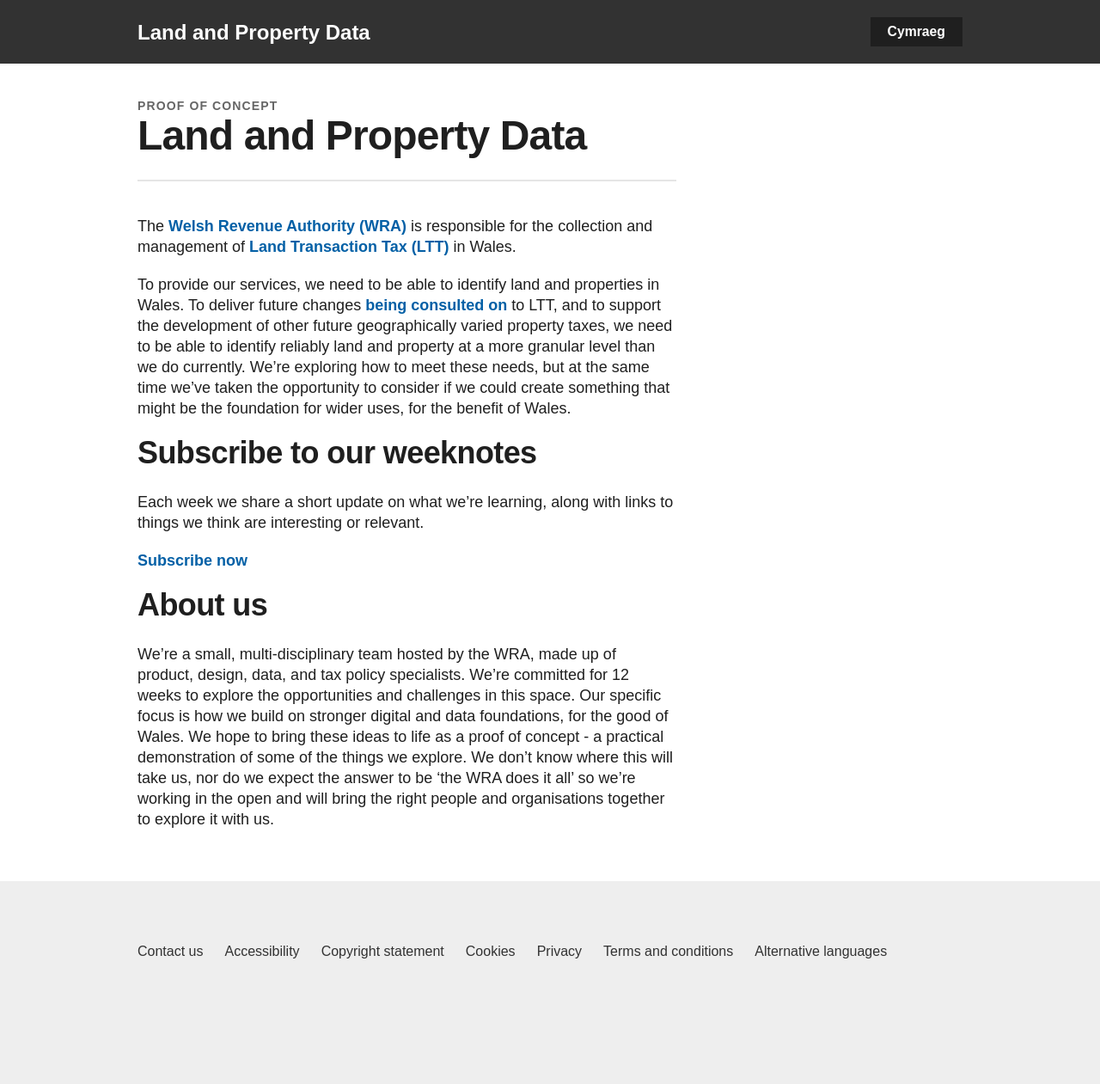
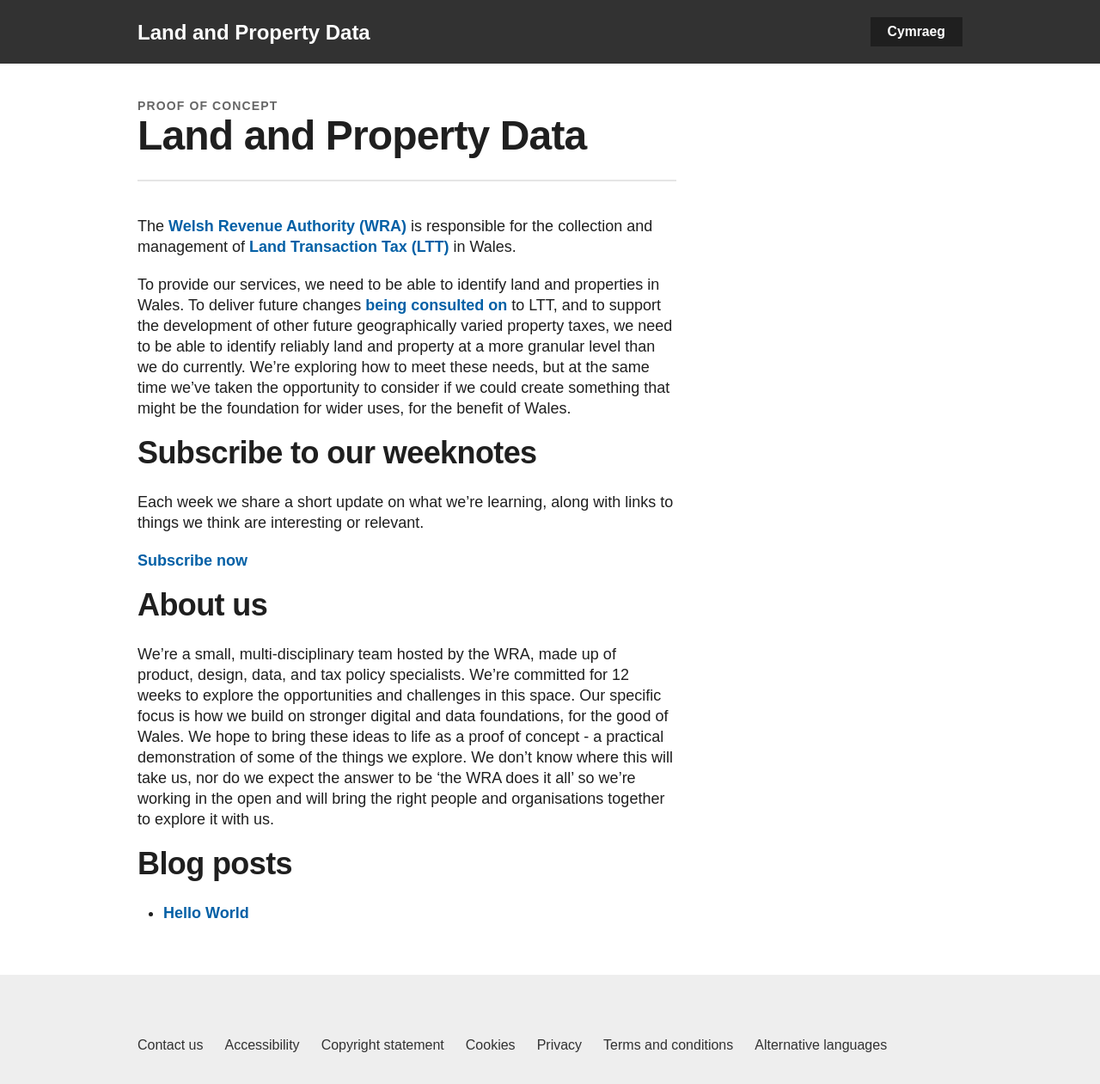
Before and after one commit to Welsh-Revenue-Authority/property-data-poc, a Jekyll site: the page built from en/index.md, in a window 1280 px wide. Shown: the whole page at 86% size. Built offline with Jekyll 4.4.1, drawn with Linux system fonts in a browser that asks for light colours; before the commit the page ends 1152 px from its top, so only the background shows below that.

Commit message:
added blog posts

```diff
--- a/_includes/header.html
+++ b/_includes/header.html
@@ -93,7 +93,7 @@
       <div class="container-fluid content-entity home__services">
         <div class="row">
 
-          <div class="col-xs-12 col-lg-8 list-group list-group--narrow-column">
+          <div class="col-xs-12 col-lg-8 ">
             <div class="row">
               <div class="views-element-container" id="block-views-block-policy-areas-top-level">
                 <div>
--- a/_layouts/landing.html
+++ b/_layouts/landing.html
@@ -13,12 +13,12 @@
 </div>
 {{ content }}
 
-<!-- {% assign posts=site.posts | where:"lang", page.lang %} -->
-<!-- <ul>
-{% for post in posts %}
-    <li>
-        <a href="{{ post.url }}">{{ post.title }}</a>
-    </li>
-{% endfor %}
-</ul> -->
+{% assign posts=site.posts | where:"lang", page.lang %}
+<ul>
+  {% for post in posts %}
+      <li>
+          <a href="{{ post.url }}">{{ post.title }}</a>
+      </li>
+  {% endfor %}
+</ul>
 {% include footer.html %}
--- a/en/index.md
+++ b/en/index.md
@@ -19,3 +19,5 @@ Each week we share a short update on what we’re learning, along with links to
 We’re a small, multi-disciplinary team hosted by the WRA, made up of product, design, data, and tax policy specialists. We’re committed for 12 weeks to explore the opportunities and challenges in this space.
 Our specific focus is how we build on stronger digital and data foundations, for the good of Wales. We hope to bring these ideas to life as a proof of concept - a practical demonstration of some of the things we explore.
 We don’t know where this will take us, nor do we expect the answer to be ‘the WRA does it all’ so we’re working in the open and will bring the right people and organisations together to explore it with us.
+
+## Blog posts
```
